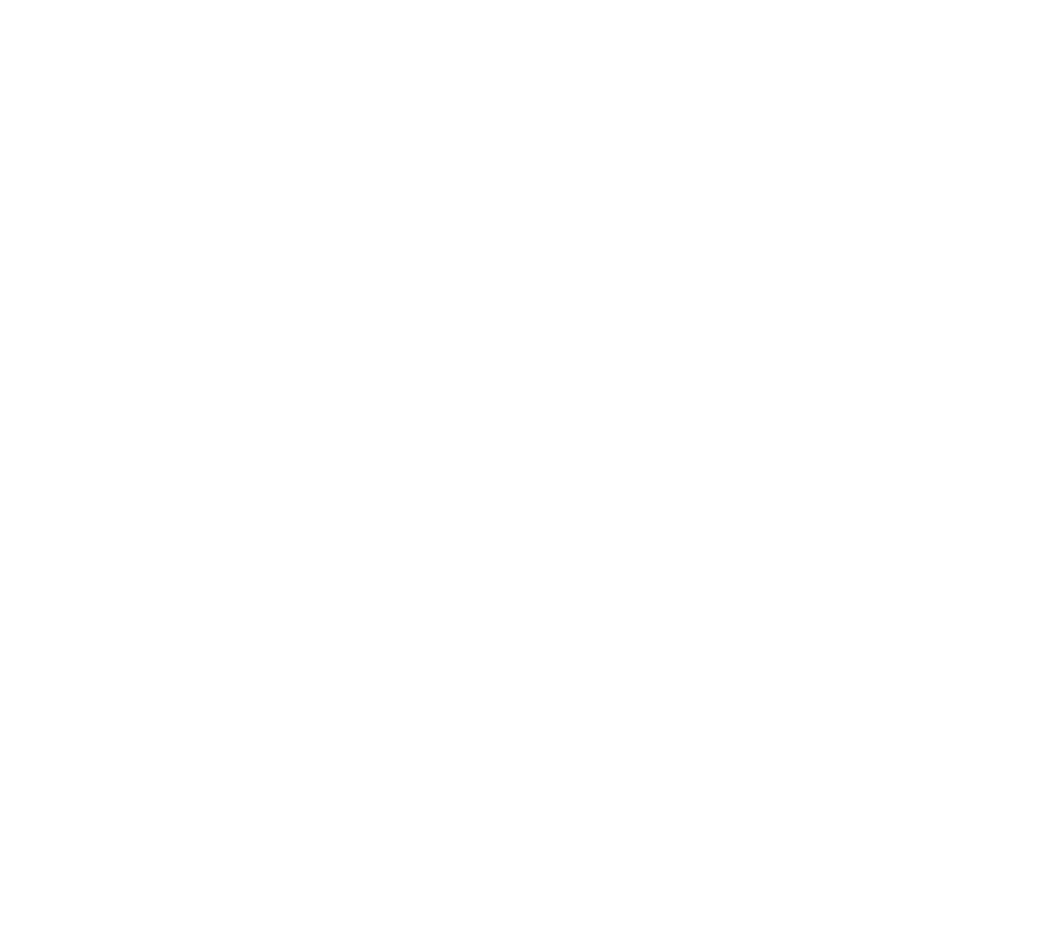
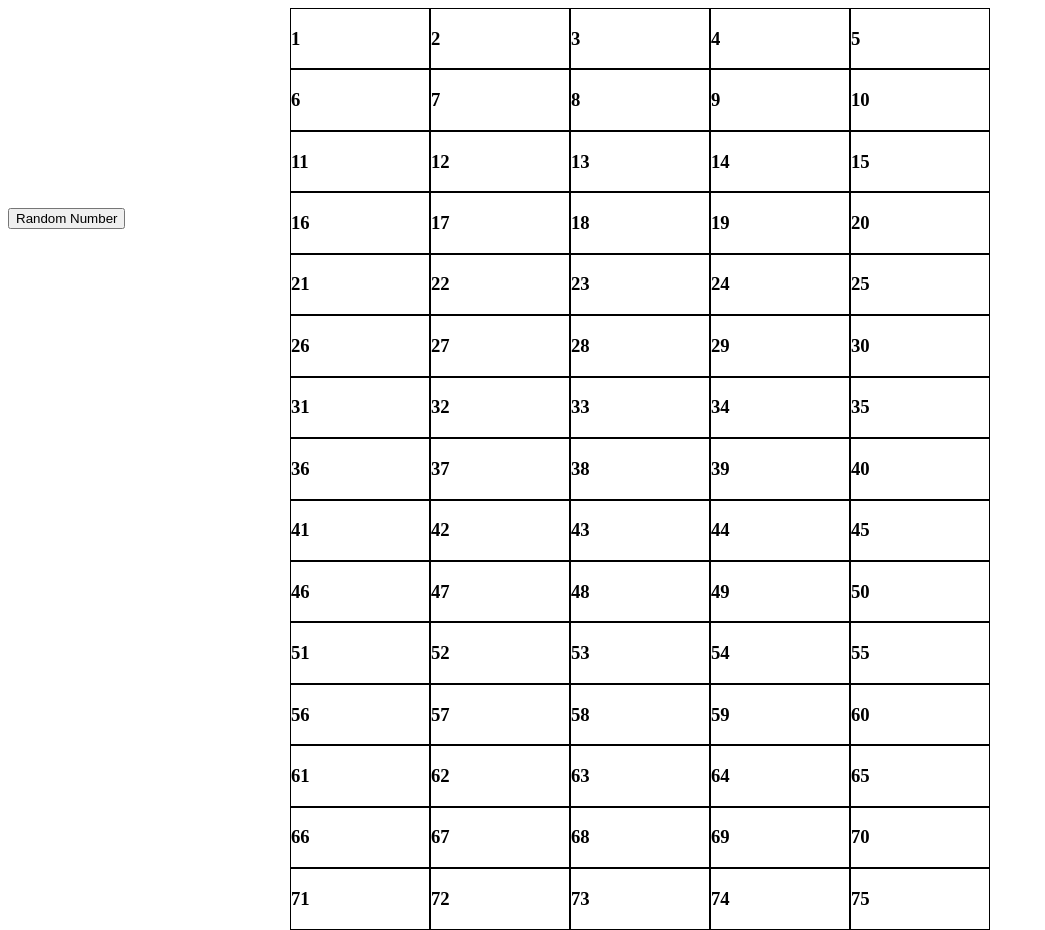
Before and after one commit to boubaSambare/bingojs, a plain HTML site: page index.html in a window 1280 px wide. Shown: the whole page, without its empty margins (0-1045 px from the left). Before the commit the page ends 800 px from the top, so only its background shows below. Drawn offline with Linux system fonts and the light colour scheme.

Commit message:
create bingo board

```diff
--- a/css/bingo.css
+++ b/css/bingo.css
@@ -0,0 +1,11 @@
+#bingo-container {
+    display: grid;
+    grid-template-columns: auto auto auto auto auto;
+    width: 700px;
+    height: 200px;
+    margin: auto;
+}
+
+.cell  {
+    border: 1px solid black;
+}
--- a/index.html
+++ b/index.html
@@ -20,6 +20,9 @@
     <body>
         <div id="bingo-container"></div>
 
+        <button onclick="randomNumber()">  Random Number</button>
+        <div id="random-number"></div>
+
         <script src="js/bingo.js"></script>
     </body>
 </html>
--- a/js/bingo.js
+++ b/js/bingo.js
@@ -1,7 +1,7 @@
 //bingo board
 
 function createBoard(){
-    for (var i = 0; i <= 76; i++ ){
+    for (var i = 0; i <= 74; i++ ){
         var bingoContainer = document.querySelector('#bingo-container')
 
         var bingoCellContainer = document.createElement('div')
@@ -9,7 +9,7 @@ function createBoard(){
 
         var bingoCell = document.createElement('h3')
         bingoCellContainer.className = 'cell'
-        bingoCell.innerText = randomNumber()
+        bingoCell.innerText = i + 1
 
         bingoCellContainer.appendChild(bingoCell)
         bingoContainer.appendChild(bingoCellContainer)
@@ -19,6 +19,13 @@ function createBoard(){
 
 function randomNumber(){
     var randomNumbers = Math.floor(Math.random() * 75)
+    var randomNumberElm = document.querySelector('#random-number')
+    randomNumberElm.innerText = randomNumbers
     console.log(randomNumbers)
     return randomNumbers
 }
+
+window.onload = function () {
+
+    createBoard()
+}
```
